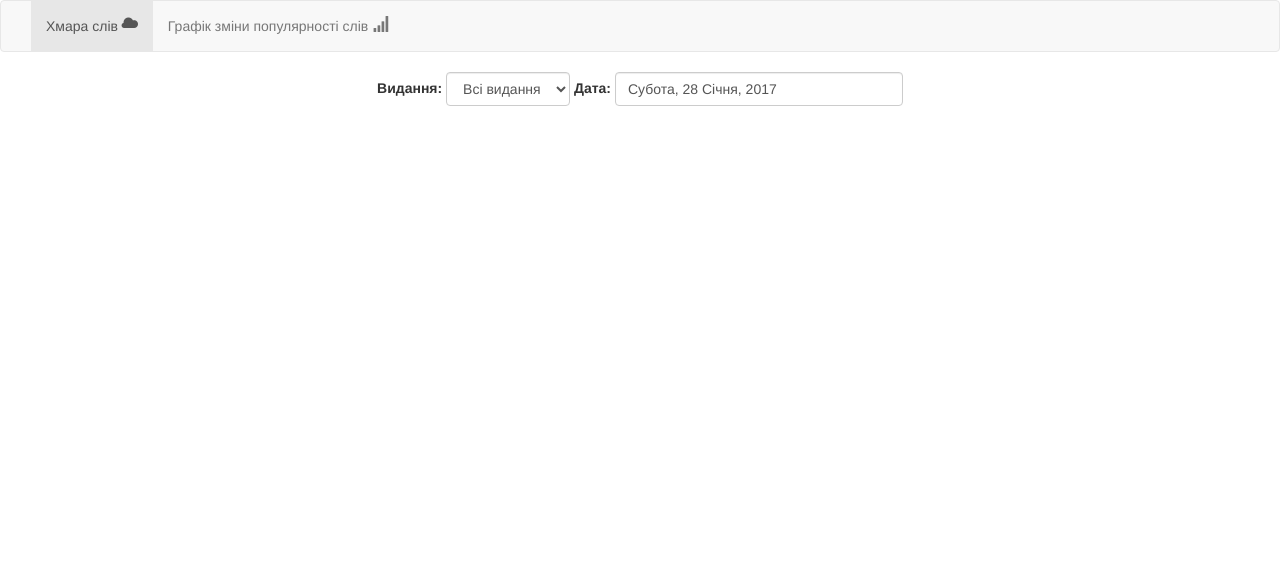
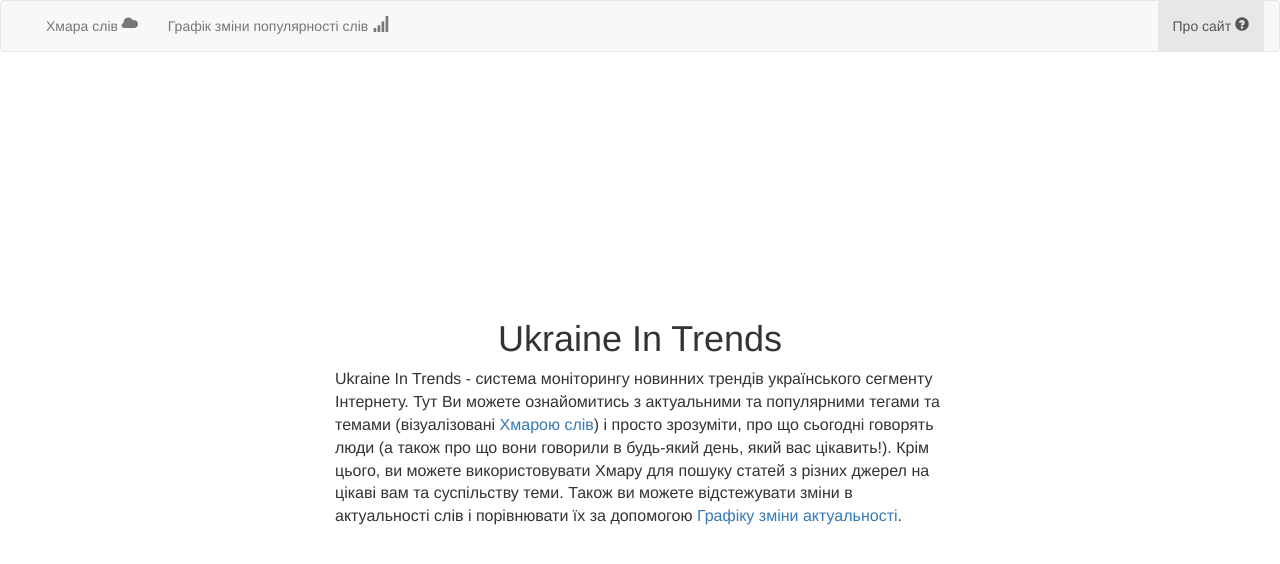
Before and after one commit to BGrigorovich/Diploma, a Django app: page / in a window 1280 px wide. Shown: the top 564 px of the page. Run offline with Django 3.2, Linux system fonts and the light colour scheme; data that the repository does not hold is empty; parts of the project's set-up code (start-up, migrations or seed data) failed here and were passed over; some libraries are stand-ins or nearby versions.

Commit message:
Add about page

```diff
--- /dev/null
+++ b/core/templates/about.html
@@ -0,0 +1,25 @@
+{% extends "main.html" %}
+
+{% block head %}
+    <script>
+        $(document).ready(function() {
+            $('#about-text').css('margin-top', $(window).height() / 3 + 'px')
+        });
+    </script>
+{% endblock %}
+
+{% block content %}
+    {% include "sidebar.html" with active_tab='about' %}
+    <div id="about-text">
+        <div class="text-center"><h1>Ukraine In Trends</h1></div>
+        <div class="col-sm-6 col-sm-offset-3" style="font-size: 16px;">
+            Ukraine In Trends - система моніторингу новинних трендів українського сегменту Інтернету.
+            Тут Ви можете ознайомитись з актуальними та популярними тегами та темами (візуалізовані
+            <a href="{% url 'word-cloud' %}">Хмарою слів</a>) і просто зрозуміти, про що сьогодні говорять люди (а також
+            про що вони говорили в будь-який день, який вас цікавить!).
+            Крім цього, ви можете використовувати Хмару для пошуку статей з різних джерел на цікаві вам та суспільству
+            теми. Також ви можете відстежувати зміни в актуальності слів і порівнювати їх за допомогою
+            <a href="{% url 'chart' %}">Графіку зміни актуальності</a>.
+        </div>
+    </div>
+{% endblock %}
--- a/core/templates/sidebar.html
+++ b/core/templates/sidebar.html
@@ -11,14 +11,21 @@
         </div>
         <div class="collapse navbar-collapse" id="bs-sidebar-navbar-collapse-1">
             <ul class="nav navbar-nav">
-                <li class="{% if active_tab == 'wordcloud' %}active{% endif %}"><a href="{% url 'word-cloud' %}"><span style="font-size:16px;"
-                                                     class="pull-right hidden-xs showopacity glyphicon glyphicon-cloud"></span>
+                <li class="{% if active_tab == 'wordcloud' %}active{% endif %}"><a href="{% url 'word-cloud' %}"><span
+                        style="font-size:16px;"
+                        class="pull-right hidden-xs showopacity glyphicon glyphicon-cloud"></span>
                     Хмара слів&nbsp;</a>
                 </li>
-                <li class="{% if active_tab == 'chart' %}active{% endif %}"><a href="{% url 'chart' %}"><span style="font-size:16px;"
-                                            class="pull-right hidden-xs showopacity glyphicon glyphicon-signal"></span>
+                <li class="{% if active_tab == 'chart' %}active{% endif %}"><a href="{% url 'chart' %}"><span
+                        style="font-size:16px;"
+                        class="pull-right hidden-xs showopacity glyphicon glyphicon-signal"></span>
                     Графік зміни популярності слів&nbsp;</a>
                 </li>
+            </ul>
+            <ul class="nav navbar-nav navbar-right">
+                <li class="{% if active_tab == 'about' %}active{% endif %}"><a href="{% url 'about' %}"><span
+                        class="pull-right hidden-xs showopacity glyphicon glyphicon-question-sign"></span>Про сайт&nbsp;
+                </a></li>
             </ul>
         </div>
     </div>
--- a/core/urls.py
+++ b/core/urls.py
@@ -1,7 +1,8 @@
 from django.conf.urls import include, url
-from .views import word_cloud_view, word_count_graph_view
+from .views import word_cloud_view, word_count_graph_view, about_page_view
 
 urlpatterns = [
+    url(r'^$', about_page_view, name='about'),
     url(r'^chart/$', word_count_graph_view, name='chart'),
-    url(r'^$', word_cloud_view, name='word-cloud'),
+    url(r'^word-cloud/$', word_cloud_view, name='word-cloud'),
 ]
--- a/core/views.py
+++ b/core/views.py
@@ -11,3 +11,7 @@ def word_cloud_view(request):
 def word_count_graph_view(request):
     context = {'sites': Site.objects.filter(parse=True)}
     return render_to_response('word-count-chart.html', context=context)
+
+
+def about_page_view(request):
+    return render_to_response('about.html')
```
